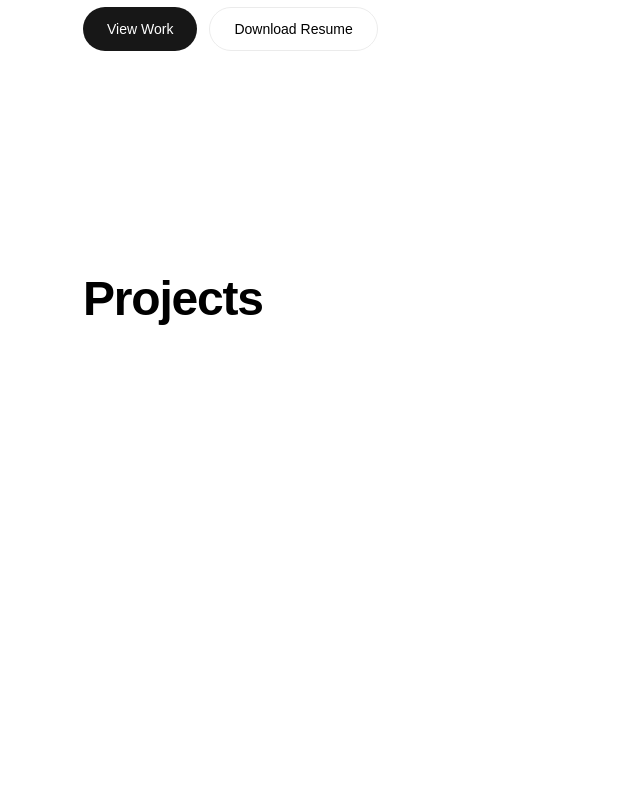
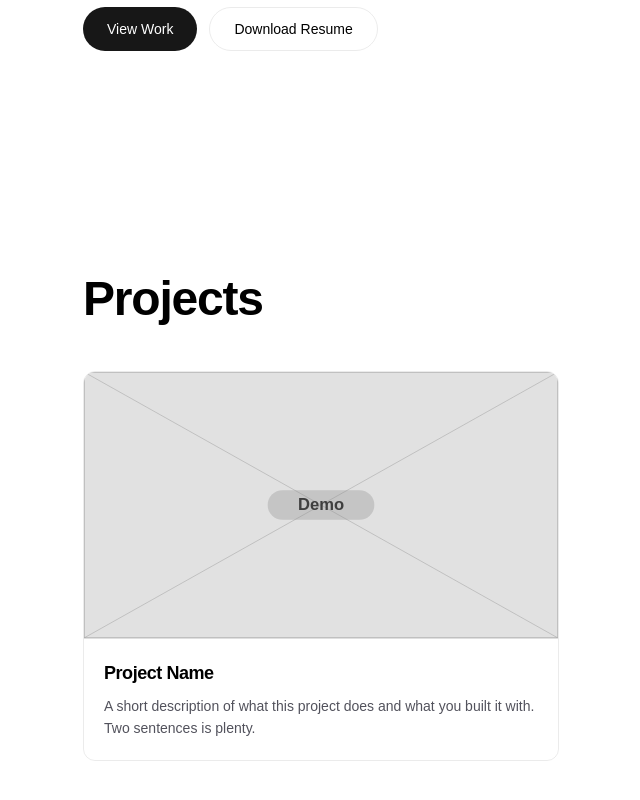
Before and after one commit to RyHuey849/Portfolio-Website, a Next.js app: page / in a window 1280 px wide. Shown: the part 388-1188 px from the top of the page, without its empty margins (69-709 px from the left). Before the commit the page ends 807 px from the top, so only its background shows below. Built offline with nearby package versions, Linux system fonts and the light colour scheme.

Commit message:
Created project cards to display projects

```diff
--- /dev/null
+++ b/src/components/ProjectCard.tsx
@@ -0,0 +1,51 @@
+import Image, { type ImageProps } from "next/image";
+
+type ProjectCardProps = {
+  name: string;
+  description: string;
+  /** Demo still or GIF. A static `import` gives the best results. */
+  demo: ImageProps["src"];
+  /** What the demo shows, for screen readers. */
+  demoAlt: string;
+};
+
+/** Unwraps the underlying file path from a string src or a static import. */
+function resolveSrc(demo: ImageProps["src"]): string {
+  if (typeof demo === "string") return demo;
+  if ("default" in demo) return demo.default.src;
+  return demo.src;
+}
+
+export default function ProjectCard({
+  name,
+  description,
+  demo,
+  demoAlt,
+}: ProjectCardProps) {
+  // The optimizer would flatten an animated file to its first frame.
+  const isAnimated = /\.(gif|apng)$/i.test(resolveSrc(demo));
+
+  return (
+    <article className="flex h-full w-full flex-col overflow-hidden rounded-xl border border-black/[.08] transition-colors hover:border-black/[.18] dark:border-white/[.145] dark:hover:border-white/[.25]">
+      <div className="relative aspect-video w-full border-b border-black/[.08] bg-[#f2f2f2] dark:border-white/[.145] dark:bg-[#1a1a1a]">
+        <Image
+          src={demo}
+          alt={demoAlt}
+          fill
+          unoptimized={isAnimated}
+          sizes="(min-width: 1024px) 480px, (min-width: 640px) 50vw, 100vw"
+          className="object-cover"
+        />
+      </div>
+
+      <div className="flex flex-col gap-2 p-5">
+        <h3 className="text-lg font-semibold tracking-tight text-black dark:text-zinc-50">
+          {name}
+        </h3>
+        <p className="text-sm leading-relaxed text-zinc-600 dark:text-zinc-400">
+          {description}
+        </p>
+      </div>
+    </article>
+  );
+}
--- a/src/components/Projects.tsx
+++ b/src/components/Projects.tsx
@@ -1,3 +1,15 @@
+import ProjectCard from "@/components/ProjectCard";
+
+const projects = [
+  {
+    name: "Project Name",
+    description:
+      "A short description of what this project does and what you built it with. Two sentences is plenty.",
+    demo: "/projects/placeholder.svg",
+    demoAlt: "Placeholder demo image",
+  },
+];
+
 export default function Projects() {
   return (
     <section
@@ -11,6 +23,14 @@ export default function Projects() {
       >
         Projects
       </h2>
+
+      <ul className="mt-12 grid gap-6 sm:grid-cols-2">
+        {projects.map((project) => (
+          <li key={project.name}>
+            <ProjectCard {...project} />
+          </li>
+        ))}
+      </ul>
     </section>
   );
 }
```
Also changed, not shown: public/projects/placeholder.svg (added).
